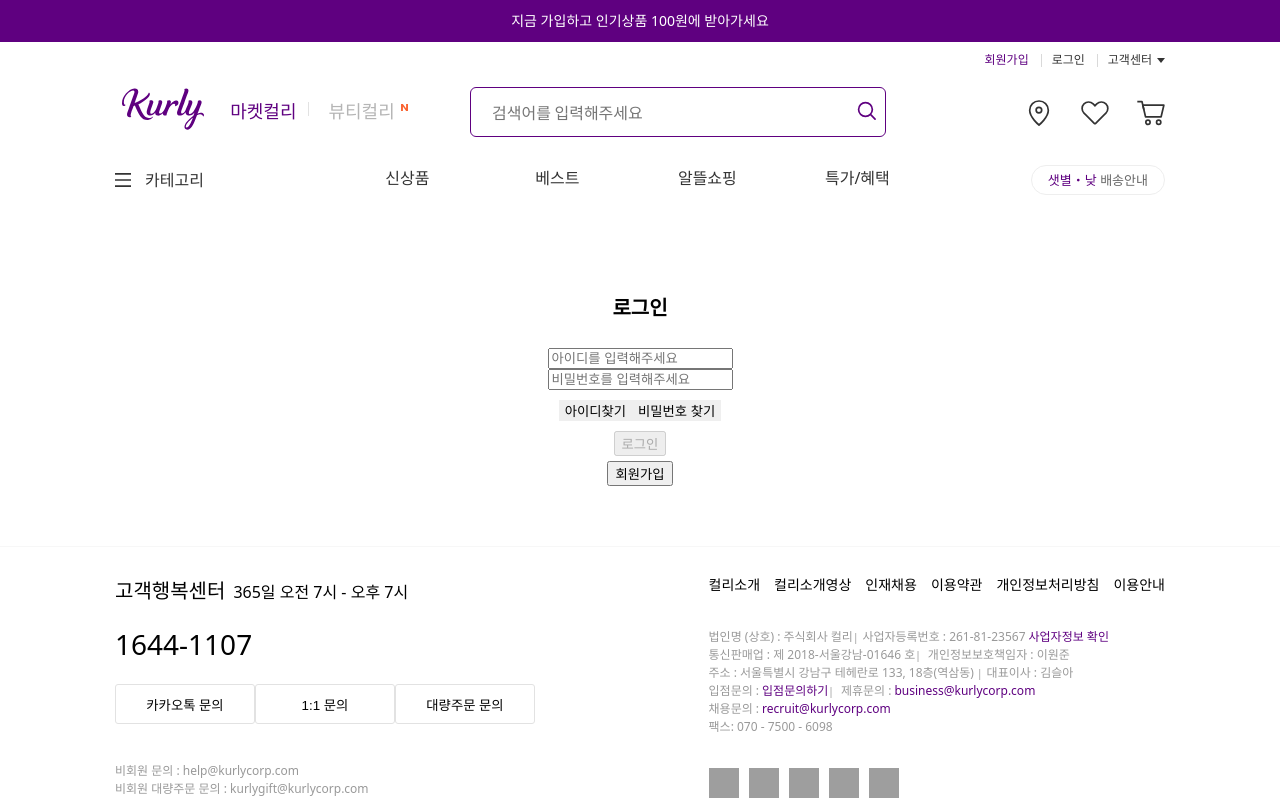
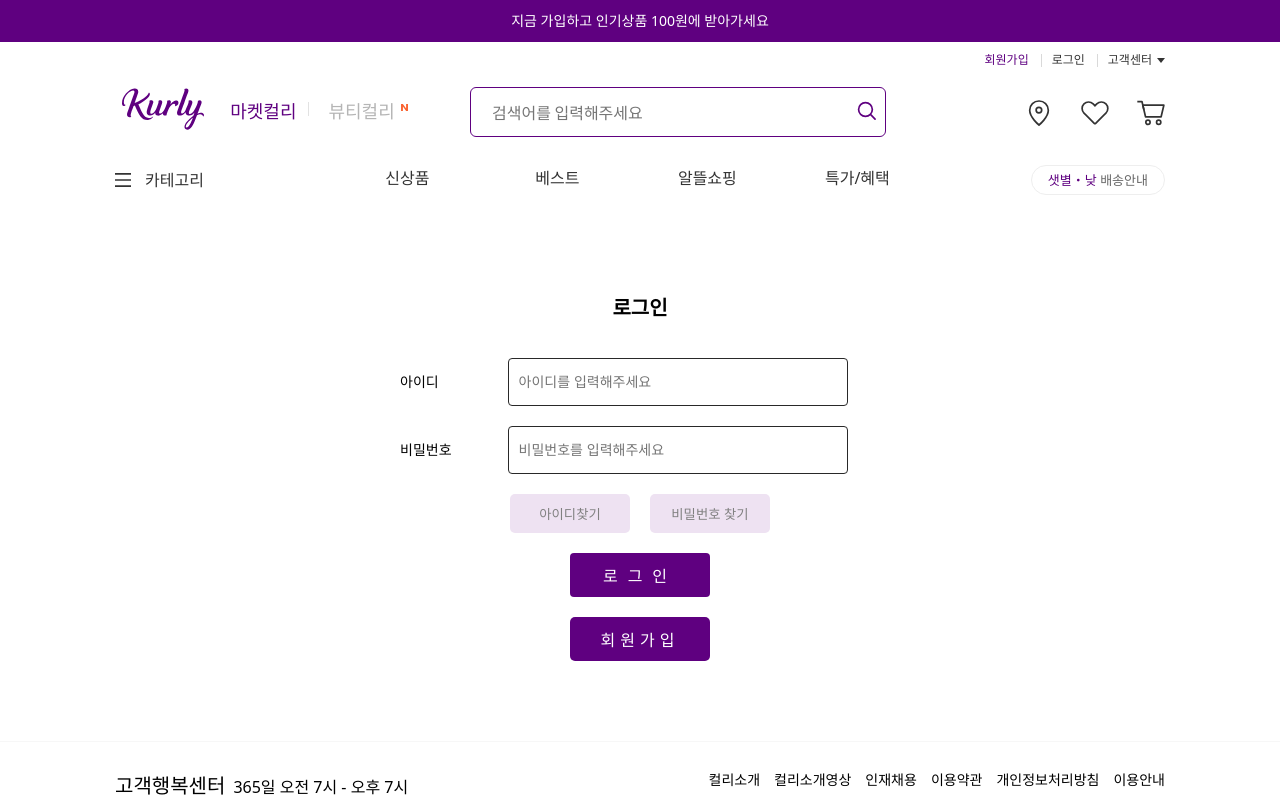
Before and after one commit to shalalah/MarketClone, a React (Create React App) app: page /LogIn in a window 1280 px wide. Shown: the top 800 px of the page. Built offline with nearby package versions, Linux system fonts and the light colour scheme; grey boxes are pictures that could not be loaded.

Commit message:
React Hook Form 으로 회원가입 및 로그인 구현, firebase auth 작업

```diff
--- /dev/null
+++ b/src/modules/user.js
@@ -0,0 +1,142 @@
+// import axios from "axios";
+import { auth, db } from "./Firebase";
+// import { getAuth, createUserWithEmailAndPassword } from "firebase/auth";
+import {
+    signInWithEmailAndPassword,
+    createUserWithEmailAndPassword,
+    onAuthStateChanged,
+    signOut,
+} from "firebase/auth";
+// import {
+//     collection,
+//     doc,
+//     getDocs,
+//     addDoc,
+//     updateDoc,
+//     deleteDoc,
+//     where,
+//     query,
+// } from "firebase/firestore";
+
+const JOIN = "user/JOIN";
+const LOG_IN = "user/LOG_IN";
+const LOG_OUT = "user/LOG_OUT";
+//초기값
+const initialState = {
+    user: "",
+    name: "",
+    is_login: false,
+};
+
+export const Login = (user_name, user_id) => {
+    return { type: LOG_IN, user_name, user_id };
+};
+export const Logout = (user) => {
+    return { type: LOG_OUT, user };
+};
+
+export const Join = (user) => {
+    return { type: JOIN, user };
+};
+
+// middlewares
+export const LoginFB = (id, pw, user_name) => {
+    return async function (dispatch) {
+        await signInWithEmailAndPassword(auth, id, pw)
+            .then((userCredential) => {
+                // Signed in
+                const user = userCredential.user;
+                console.log(user);
+                dispatch(Login(user_name, id));
+            })
+            .catch((error) => {
+                if (error.code === "auth/invalid-email") {
+                    alert("아이디를 이메일 형식으로 입력해주세요");
+                } else if (error.code === "auth/user-not-found") {
+                    alert("존재하는 아이디가 없습니다.");
+                } else if (error.code === "auth/wrong-password") {
+                    alert("비밀번호가 일치하지 않습니다.");
+                }
+            });
+    };
+};
+export const LogoutFB = () => {
+    return async function (dispatch) {
+        console.log(auth.currentUser);
+        auth.signOut()
+            .then(() => {
+                dispatch(Logout());
+            })
+            .catch((error) => {
+                // An error happened.
+            });
+    };
+};
+//회원가입
+export const signupFB = (id, pwd, user_name) => {
+    return async function (dispatch) {
+        await createUserWithEmailAndPassword(auth, id, pwd)
+            .then((userCredential) => {
+                console.log(userCredential);
+            })
+            .catch((error) => {
+                let errorCode = error.code;
+                let errorMessage = error.message;
+                console.log(errorCode, errorMessage);
+            });
+    };
+};
+
+//middleware actions
+
+//리듀서
+// export default handleActions(
+//     {
+//         [SET_USER]: (state, action) =>
+//             produce(state, (draft) => {
+//                 // setCookie("is_login","success");
+//                 draft.user = action.payload.user;
+//                 draft.is_login = true;
+//             }),
+//         [LOG_OUT]: (state, action) =>
+//             produce(state, (draft) => {
+//                 // deleteCookie("is_login");
+//                 draft.user = null;
+//                 draft.is_login = false;
+//             }),
+//         [GET_USER]: (state, action) => produce(state, (draft) => {}),
+//     },
+//     initialState
+// );
+// //action creators export
+// const actionCreators ={
+//     logOut,
+//     getUser,
+//     loginAction,
+//     signupFB,
+// };
+// const actionCreators = {
+//     signupFB,
+// };
+
+// export { actionCreators };
+
+export default function reducer(state = initialState, action = {}) {
+    switch (action.type) {
+        case "user/LOG_IN":
+            return {
+                is_login: true,
+                name: action.user_name,
+                user: action.user_id,
+            };
+
+        case "user/JOIN":
+            break;
+
+        case "user/LOG_OUT":
+            return { is_login: false, user: action.user_name };
+
+        default:
+            return state;
+    }
+}
--- a/src/pages/LogIn.js
+++ b/src/pages/LogIn.js
@@ -2,70 +2,88 @@ import React, { useEffect, useState } from "react";
 import { useLocation, useNavigate } from "react-router-dom";
 import styled from "styled-components";
 
+import { useForm } from "react-hook-form";
+import { useDispatch } from "react-redux";
+import { LoginFB } from "../modules/user";
+
 export default function LogIn() {
+    const dispatch = useDispatch();
     const navigate = useNavigate();
-    const location = useLocation();
-    console.log(location);
+    // const location = useLocation();
+    // console.log(location);
 
-    const [InputId, setInputId] = useState("");
-    const [InputPw, setInputPw] = useState("");
+    const {
+        register,
+        handleSubmit,
+        watch,
+        formState: { errors },
+    } = useForm();
 
-    // Id & Pw 유효성 확인
-    const [IdValid, setIdValid] = useState(false);
-    const [PwValid, setPwValid] = useState(false);
+    const [InputLogin, setInputLogin] = useState({
+        id: "",
+        password: "",
+    });
 
-    const handleId = (e) => {
-        setInputId(e.target.value);
-        setIdValid(true);
+    const onSubmit = async (data) => {
+        // console.log(data);
+        setInputLogin(data);
+        dispatch(LoginFB(data.id, data.password, data.name));
     };
 
-    const handlePw = (e) => {
-        setInputPw(e.target.value);
-        setPwValid(true);
-    };
+    // console.log(watch("id"));
+    // useEffect(() => {
+    //     console.log(InputLogin);
+    // }, [InputLogin]);
 
-    useEffect(() => {}, [InputId, InputPw]);
     return (
         <LogInContainer>
             <Title>로그인</Title>
             <LogInWrapper>
-                <PutId>
+                <form onSubmit={handleSubmit(onSubmit)}>
+                    <div className="PutId">
+                        <label>아이디</label>
                         <input
-                        type="text"
+                            type="email"
+                            name="id"
                             placeholder="아이디를 입력해주세요"
-                        value={InputId}
-                        onChange={handleId}
+                            {...register("id", {
+                                required: true,
+                            })}
                         />
-                </PutId>
-                <PutPw>
+                    </div>
+                    {errors.id && errors.id.type === "required" && (
+                        <p> 아이디를 입력해주세요</p>
+                    )}
+                    <div className="PutPw">
+                        <label>비밀번호</label>
                         <input
                             type="password"
                             placeholder="비밀번호를 입력해주세요"
-                        value={InputPw}
-                        onChange={handlePw}
+                            name="password"
+                            {...register("password", {
+                                required: true,
+                            })}
                         />
-                </PutPw>
+                    </div>
+                    {errors.password && errors.password.type === "required" && (
+                        <p> 비밀번호가 입력되지 않았습니다</p>
+                    )}
                     <FindWrap>
-                    <IdFind>아이디찾기</IdFind>
-                    <PwFind>비밀번호 찾기</PwFind>
+                        <FindBtn>아이디찾기</FindBtn>
+                        <FindBtn>비밀번호 찾기</FindBtn>
                     </FindWrap>
                     <LoginBtn>
+                        <input type="submit" value="로그인" />
+                    </LoginBtn>
+                </form>
+                <SignupBtn>
                     <button
-                        disabled={
-                            InputId.length !== 0 && InputPw.length !== 0
-                                ? false
-                                : true
-                        }
                         onClick={() => {
-                            alert("로그인이 완료되었습니다");
-                            navigate("/");
+                            navigate("/SignUp");
                         }}
                     >
-                        로그인
+                        회원가입
                     </button>
-                </LoginBtn>
-                <SignupBtn>
-                    <button>회원가입</button>
                 </SignupBtn>
             </LogInWrapper>
         </LogInContainer>
@@ -76,8 +94,26 @@ const LogInContainer = styled.div`
     margin-top: 90px;
     margin-bottom: 60px;
     background-color: rgb(255, 255, 255);
+    .PutId,
+    .PutPw {
+        margin: 0 auto;
+        display: flex;
+        width: 500px;
+        height: 48px;
+        padding: 10px 20px;
+    }
+    p {
+        text-align: start;
+        color: #bf1650;
+        padding-left: 200px;
+    }
+    p::before {
+        display: inline;
+        content: "⚠ ";
+    }
 `;
 const Title = styled.div`
+    margin-bottom: 30px;
     font-weight: 800;
     font-size: 20px;
     line-height: 20px;
@@ -85,28 +121,72 @@ const Title = styled.div`
 `;
 const LogInWrapper = styled.div`
     margin: 0 auto;
+    max-width: 640px;
+    text-align: center;
+    label {
+        line-height: 2;
+        display: flex;
+        align-items: center;
+        margin: 10px;
+        color: black;
+        font-size: 14px;
+        font-weight: 200;
+        min-width: 55px;
+    }
+    input {
+        display: block;
+        box-sizing: border-box;
         width: 340px;
-    text-align: center;
+        border-radius: 4px;
+        border: 1px solid rgb(41, 41, 41);
+        padding: 10px 10px;
+        margin: 0 auto;
+        font-size: 14px;
+    }
 `;
-const PutId = styled.div`
-    margin-top: 30px;
-`;
-const PutPw = styled.div``;
+
 const FindWrap = styled.div`
-    margin-top: 10px;
+    margin: 0 10px 10px;
 `;
 const LoginBtn = styled.div`
     margin-bottom: 5px;
+    input[type="submit"] {
+        background: rgb(95, 0, 128);
+        color: white;
+        border: none;
+        margin-bottom: 20px;
+        padding: 10px;
+        font-size: 16px;
+        font-weight: 500;
+        letter-spacing: 10px;
+        width: 140px;
+    }
 `;
 const SignupBtn = styled.div`
-    margin-bottom: 5px;
-ㅊ`;
-const IdFind = styled.button`
+    button {
+        background: rgb(95, 0, 128);
+        color: white;
         border: none;
-    background-color: none;
-    margin-bottom: 10px;
+        border-radius: 5px;
+        margin-bottom: 20px;
+        padding: 10px;
+        font-size: 16px;
+        font-weight: 500;
+        letter-spacing: 5px;
+        width: 140px;
+    }
 `;
-const PwFind = styled.button`
+const FindBtn = styled.button`
     border: none;
-    background-color: none;
+    border-radius: 5px;
+    background-color: rgb(238 226 242);
+    margin: 10px;
+    color: grey;
+    border: none;
+    width: 120px;
+    padding: 10px;
 `;
+// const PwFind = styled.button`
+//     border: none;
+//     background-color: none;
+// `;
--- a/src/pages/SignUp.js
+++ b/src/pages/SignUp.js
@@ -1,9 +1,17 @@
 import React, { useRef } from "react";
 import { useForm } from "react-hook-form";
 
+import { useDispatch } from "react-redux";
+import { signupFB } from "../modules/user";
+// import { actionCreators as userActions } from "../modules/user";
+
 import "../css/signup.css";
+import { Navigate, useNavigate } from "react-router-dom";
 
 export default function SignUp() {
+    const dispatch = useDispatch();
+    const navigate = useNavigate();
+
     const {
         register,
         handleSubmit,
@@ -12,14 +20,18 @@ export default function SignUp() {
     } = useForm();
 
     const onSubmit = (data) => {
-        console.log(data);
-        // 추후 axios 서버통신
+        // console.log(data);
+        // firebase
+        dispatch(signupFB(data.id, data.password, data.name));
+        alert("회원가입이 완료되었습니다.");
+        navigate("/Login");
     };
     // your form submit function which will invoke after successful validation
 
     const password = useRef();
     password.current = watch("password");
     // console.log(watch("name"));
+
     return (
         <div className="sign_up">
             <div className="signUpTitle">회원가입</div>
@@ -30,13 +42,13 @@ export default function SignUp() {
                         name="id"
                         type="email"
                         placeholder="아이디를 이메일 형식으로 입력해주세요"
-                        {...register("idRequired", {
+                        {...register("id", {
                             required: true,
                             pattern: /^\S+@\S+$/i,
                         })}
                     />
                 </div>
-                {errors.idRequired && errors.idRequired.type === "required" && (
+                {errors.id && errors.id.type === "required" && (
                     <p> 아이디를 입력해주세요</p>
                 )}
                 <div className="labelContainer">
```
Also changed, not shown: package.json (+7 -1 lines), src/App.jsx (+10 -2 lines), src/component/Header.js (+24 -1 lines), src/css/header.css (+12 -4 lines), src/index.js (+7 -2 lines), src/modules/Firebase.js (added, +23 -0 lines), src/modules/index.js (added, +16 -0 lines), src/pages/NotFound.js (added, +22 -0 lines), src/modules/cart.js (added), 2 other files (tests, documents, lock files or other folders). Lines whose indentation alone changed are shown as unchanged.
